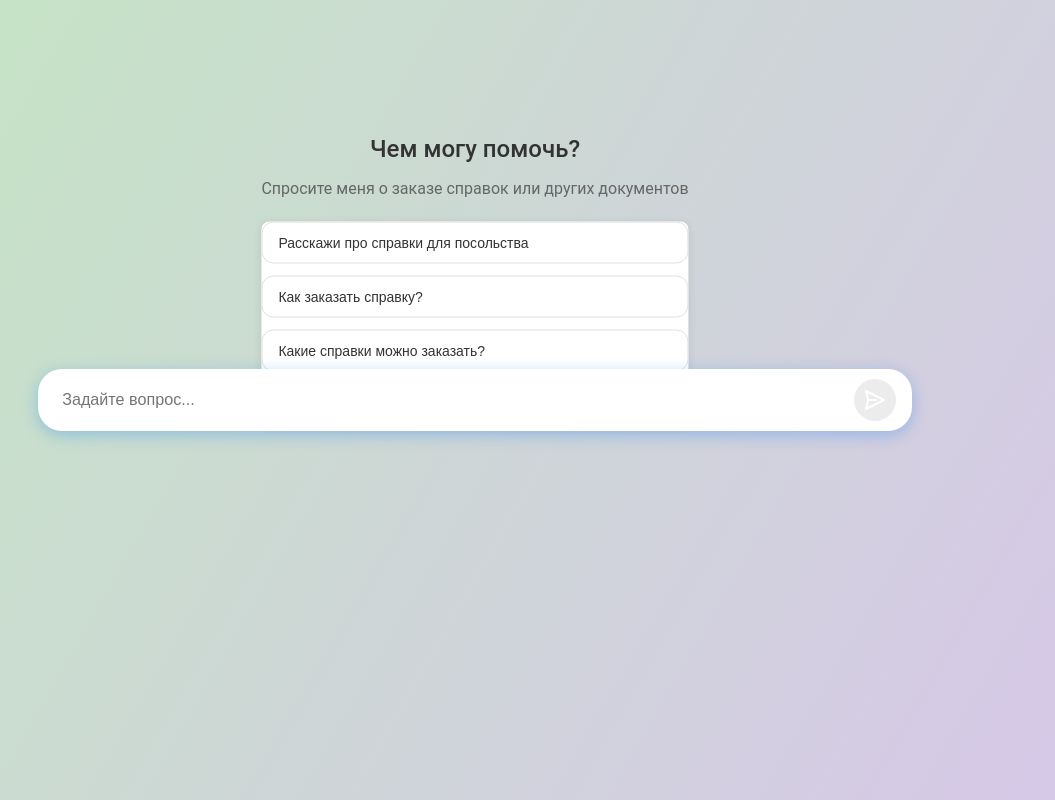
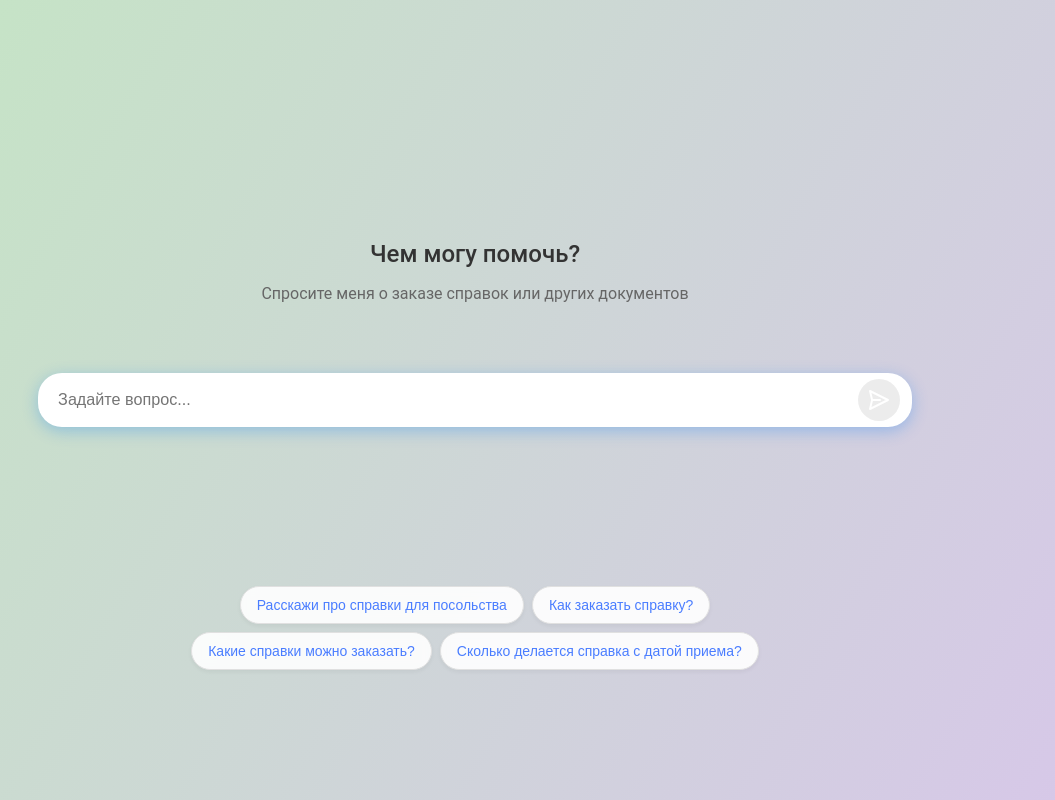
Before and after one commit to okurilo/neuro-ui, a React (Create React App) app: page / in a window 1280 px wide. Shown: the whole page, without its empty margins (165-1220 px from the left). Built offline with nearby package versions, Linux system fonts and the light colour scheme; no server answers.

Commit message:
стилизационные правки

```diff
--- a/src/animations/chatAnimations.ts
+++ b/src/animations/chatAnimations.ts
@@ -12,10 +12,20 @@ export const fadeIn = keyframes`
   }
 `;
 
-// Simple typing animation for loading dots
+// Enhanced typing animation for loading dots
 export const typing = keyframes`
-  0%, 100% { opacity: 0.6; }
-  50% { opacity: 1; }
+  0%, 20% {
+    opacity: 0.3;
+    transform: scale(1);
+  }
+  40% {
+    opacity: 1;
+    transform: scale(1.3);
+  }
+  70%, 100% {
+    opacity: 0.3;
+    transform: scale(1);
+  }
 `;
 
 // Smooth message appearance animation
@@ -29,3 +39,10 @@ export const messageAppear = keyframes`
     transform: scale(1);
   }
 `;
+
+// Pulse animation for loading indicator
+export const pulseBorder = keyframes`
+  0% { box-shadow: 0 2px 8px rgba(0, 0, 0, 0.08); }
+  50% { box-shadow: 0 2px 12px rgba(74, 125, 255, 0.15); }
+  100% { box-shadow: 0 2px 8px rgba(0, 0, 0, 0.08); }
+`;
--- a/src/components/Chat/ChatInput.tsx
+++ b/src/components/Chat/ChatInput.tsx
@@ -19,20 +19,19 @@ const animations = {
 
 const InputWrapper = styled('div')<{ $isFirstMessage: boolean }>(
   ({ $isFirstMessage }) => ({
-    position: $isFirstMessage ? 'fixed' : 'fixed', // Всегда фиксированное позиционирование
+    position: 'fixed', // Всегда фиксированное позиционирование
     top: $isFirstMessage ? '50%' : 'auto',
-    left: $isFirstMessage ? '50%' : '0',
+    left: '0',
     width: '100%',
-    transform: $isFirstMessage ? 'translate(-50%, -50%)' : 'none',
+    transform: $isFirstMessage ? 'translateY(-50%)' : 'none',
     display: 'flex',
     justifyContent: 'center',
     alignItems: 'center',
     padding: '16px',
     marginTop: 'auto',
-    transition: 'all 0.8s cubic-bezier(0.19, 1, 0.22, 1)',
+    transition: 'all 0.5s ease-in-out',
     zIndex: 100,
     bottom: $isFirstMessage ? 'auto' : 0,
-    background: $isFirstMessage ? 'transparent' : 'linear-gradient(to top, rgb(223 223 223) 60%, rgba(255, 255, 255, 0))',
     // background: $isFirstMessage ? 'transparent' : 'linear-gradient(to top, rgba(255,255,255,1) 60%, rgba(255,255,255,0))',
   })
 );
@@ -43,7 +42,7 @@ const InputContainer = styled('div')<{ $isFirstMessage: boolean }>(
     alignItems: 'center',
     width: '100%',
     maxWidth: $isFirstMessage ? '70%' : '800px',
-    padding: '10px 16px',
+    padding: '6px 12px',
     backgroundColor: '#fff',
     borderRadius: '24px',
     boxShadow: '0 2px 8px rgba(0, 0, 0, 0.12)',
--- a/src/components/Chat/MessagesList.tsx
+++ b/src/components/Chat/MessagesList.tsx
@@ -6,30 +6,29 @@ import { Message as MessageType } from '../../types/chat';
 const MessagesContainer = styled('div')({
   display: 'flex',
   flexDirection: 'column',
-  padding: '20px 10px 120px 10px', // Увеличенный отступ снизу
+  padding: '20px 10px 80px 10px', // Уменьшенный отступ снизу
   overflow: 'auto',
-  maxHeight: 'calc(100vh - 180px)',
+  maxHeight: 'calc(100vh - 150px)',
   scrollBehavior: 'smooth',
   position: 'relative',
 
-  // Улучшенный стиль скроллбара
+  // Улучшенный стиль скроллбара - показывается только при наведении
   '&::-webkit-scrollbar': {
-    width: '6px'
+    width: '4px'
   },
 
   '&::-webkit-scrollbar-track': {
     background: 'transparent',
-    margin: '4px 0',
   },
 
   '&::-webkit-scrollbar-thumb': {
-    background: 'rgba(0, 0, 0, 0.2)',
-    borderRadius: '6px',
+    background: 'rgba(0, 0, 0, 0.1)',
+    borderRadius: '4px',
     transition: 'background 0.3s ease'
   },
 
-  '&::-webkit-scrollbar-thumb:hover': {
-    background: 'rgba(0, 0, 0, 0.3)'
+  '&:hover::-webkit-scrollbar-thumb': {
+    background: 'rgba(0, 0, 0, 0.2)'
   }
 });
 
--- a/src/components/Chat/index.tsx
+++ b/src/components/Chat/index.tsx
@@ -37,17 +37,18 @@ const ContentContainer = styled('div')({
 // Контейнер для вступительного текста
 const InitialAssistantMessage = styled('div')({
   position: 'fixed',
-  top: '35%',
+  top: '30%',
   left: '50%',
-  transform: 'translate(-50%, -50%)',
+  transform: 'translateX(-50%)',
   opacity: 1,
   transition: 'all 0.5s ease-out',
   maxWidth: '70%',
   textAlign: 'center',
+  width: '100%',
 
   '&.hidden': {
     opacity: 0,
-    transform: 'translate(-50%, 100%)'
+    transform: 'translateX(-50%) translateY(30px)'
   }
 });
 
@@ -62,58 +63,88 @@ const AssistantText = styled('p')({
 const AssistantSubtext = styled('p')({
   fontSize: '16px',
   color: '#666',
-  textAlign: 'center'
+  textAlign: 'center',
+  marginBottom: '16px'
 });
 
-// Индикатор загрузки с анимацией
+// Новый индикатор печати с более элегантной анимацией
 const LoadingIndicator = styled('div')({
+  display: 'inline-flex',
+  alignItems: 'center',
+  position: 'fixed',
+  left: '50%',
+  bottom: '82px',
+  transform: 'translateX(-50%)',
+  zIndex: 5,
+});
+
+// Эффект печатающегося сообщения
+const TypingIndicator = styled('div')({
+  display: 'inline-block',
+  padding: '8px 12px',
+  background: '#f0f0f0',
+  borderRadius: '16px',
+  maxWidth: '100px',
+  minWidth: '40px',
+  position: 'relative',
+});
+
+// Три точки внутри индикатора печати
+const TypingDots = styled('div')({
   display: 'flex',
   justifyContent: 'center',
-  alignItems: 'center',
-  padding: '16px 0',
-  height: '20px',
-  marginBottom: '16px',
-  position: 'fixed',
-  bottom: '90px',
-  left: '50%',
-  transform: 'translateX(-50%)',
-  zIndex: 5
+  gap: '4px',
 });
 
-const LoadingDot = styled('div')(
+const TypingDot = styled('span')(
   {
-    width: '8px',
-    height: '8px',
-    margin: '0 4px',
+    width: '6px',
+    height: '6px',
+    backgroundColor: '#666',
     borderRadius: '50%',
-    backgroundColor: '#4a7dff',
-    opacity: 0.6,
+    display: 'inline-block',
   },
-  animations.typing
+  css`
+    animation: ${typing} 1.4s infinite;
+    &:nth-child(2) { animation-delay: 0.2s; }
+    &:nth-child(3) { animation-delay: 0.4s; }
+  `
 );
 
 // Компонент подсказки для первого сообщения
-const SuggestionsContainer = styled(Card)({
-  marginTop: '24px',
+const SuggestionsContainer = styled('div')({
+  marginTop: '8px',
   display: 'flex',
-  flexDirection: 'column',
-  gap: '12px',
+  flexWrap: 'wrap',
+  justifyContent: 'center',
+  gap: '8px',
+  position: 'absolute',
+  left: '50%',
+  transform: 'translateX(-50%)',
+  bottom: '130px',
+  width: '90%',
+  maxWidth: '600px',
+  zIndex: 90
 });
 
 const SuggestionButton = styled('button')({
-  padding: '12px 16px',
-  borderRadius: '12px',
+  padding: '10px 16px',
+  borderRadius: '20px',
   border: '1px solid #e0e0e0',
-  background: '#fff',
-  color: '#333',
+  background: 'rgba(255, 255, 255, 0.9)',
+  color: '#4a7dff',
   fontSize: '14px',
-  textAlign: 'left',
+  fontWeight: 500,
+  textAlign: 'center',
   cursor: 'pointer',
   transition: 'all 0.2s ease',
-  boxShadow: 'none',
+  boxShadow: '0 2px 4px rgba(0, 0, 0, 0.05)',
+  backdropFilter: 'blur(4px)',
+  whiteSpace: 'nowrap',
   '&:hover': {
-    backgroundColor: '#f5f5f5',
-    borderColor: '#d0d0d0',
+    backgroundColor: '#f8f9ff',
+    borderColor: '#4a7dff',
+    boxShadow: '0 2px 6px rgba(74, 125, 255, 0.2)',
   }
 });
 
@@ -137,7 +168,7 @@ export const Chat: React.FC = () => {
     } else {
       timer = setTimeout(() => {
         setShowLoading(false);
-      }, 300);
+      }, 500); // Увеличиваем время задержки для более плавного исчезновения
     }
     return () => clearTimeout(timer);
   }, [loading]);
@@ -152,8 +183,12 @@ export const Chat: React.FC = () => {
         <InitialAssistantMessage className={!isFirstMessage ? 'hidden' : ''}>
           <AssistantText>Чем могу помочь?</AssistantText>
           <AssistantSubtext>Спросите меня о заказе справок или других документов</AssistantSubtext>
+        </InitialAssistantMessage>
 
-          <SuggestionsContainer $shadow={false} $type="default">
+        {!isFirstMessage && <MessagesList messages={messages} />}
+
+        {isFirstMessage && (
+          <SuggestionsContainer>
             {suggestions.map((suggestion, index) => (
               <SuggestionButton
                 key={index}
@@ -163,15 +198,17 @@ export const Chat: React.FC = () => {
               </SuggestionButton>
             ))}
           </SuggestionsContainer>
-        </InitialAssistantMessage>
-
-        {!isFirstMessage && <MessagesList messages={messages} />}
+        )}
 
         {showLoading && (
           <LoadingIndicator>
-            <LoadingDot style={{ animationDelay: '0s' }} />
-            <LoadingDot style={{ animationDelay: '0.2s' }} />
-            <LoadingDot style={{ animationDelay: '0.4s' }} />
+            <TypingIndicator>
+              <TypingDots>
+                <TypingDot />
+                <TypingDot />
+                <TypingDot />
+              </TypingDots>
+            </TypingIndicator>
           </LoadingIndicator>
         )}
 
```
